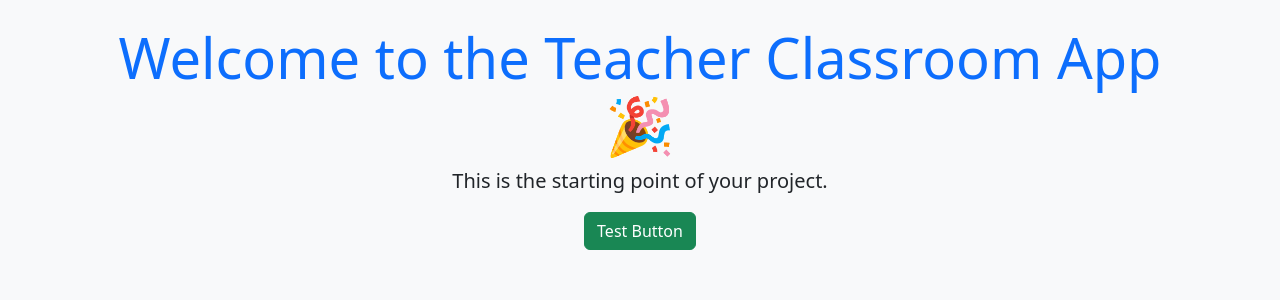
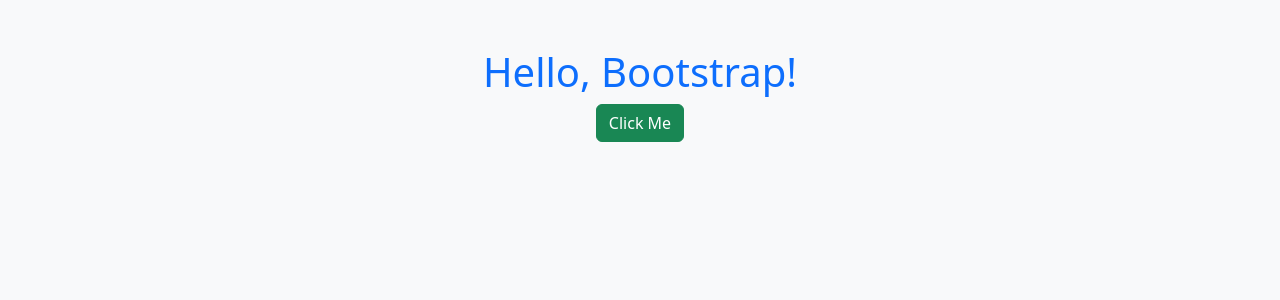
Before and after one commit to grobler-juan-84/classplanner, a Flask app: page / in a window 1280 px wide. Shown: the top 300 px of the page. Run offline with Flask 3, Linux system fonts and the light colour scheme.

Commit message:
Add Bootstrap via CDN

```diff
--- a/templates/index.html
+++ b/templates/index.html
@@ -3,9 +3,18 @@
 {% block title %}Home{% endblock %}
 
 {% block content %}
-<div class="text-center">
-    <h1 class="display-4 text-primary">Welcome to the Teacher Classroom App 🎉</h1>
-    <p class="lead">This is the starting point of your project.</p>
-    <button class="btn btn-success">Test Button</button>
-</div>
+<div class="container text-center mt-5">
+    <h1 class="text-primary">Hello, Bootstrap!</h1>
+    <button class="btn btn-success">Click Me</button>
+  </div>
 {% endblock %}
+
+<!-- Bootstrap CSS -->
+<link
+  href="https://cdn.jsdelivr.net/npm/bootstrap@5.3.3/dist/css/bootstrap.min.css"
+  rel="stylesheet">
+
+<!-- Bootstrap JS (optional, for dropdowns, modals, etc.) -->
+<script
+  src="https://cdn.jsdelivr.net/npm/bootstrap@5.3.3/dist/js/bootstrap.bundle.min.js">
+</script>
```
